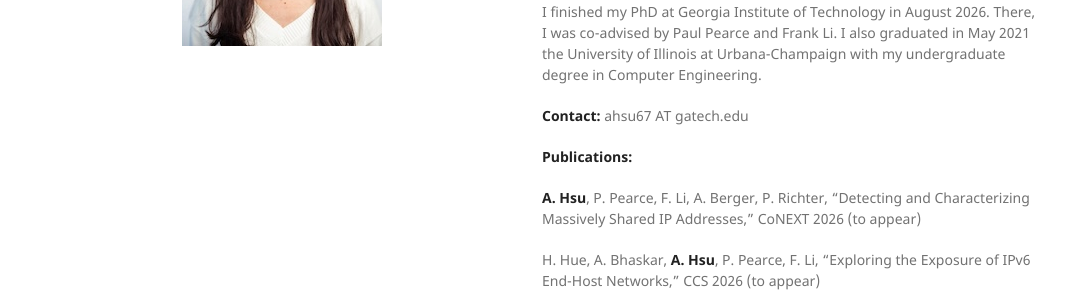
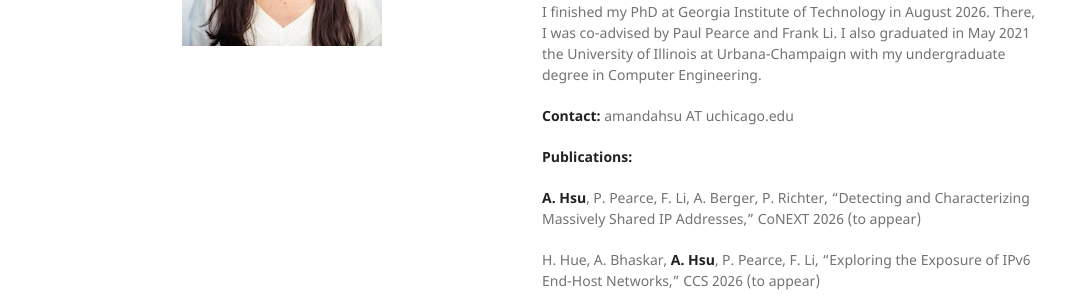
Before and after one commit to achsu3/achsu3.github.io, a Jekyll site: the page built from index.md, in a window 1280 px wide and 900 px high. Shown: the part 264-564 px from the top of the window, without its empty margins (28-1099 px from the left). Built offline with Jekyll 4.4.1, drawn with Linux system fonts in a browser that asks for light colours; the repository's description, which GitHub fills in, is left out.

Commit message:
Update index.md

```diff
--- a/index.md
+++ b/index.md
@@ -14,7 +14,7 @@ My other experience includes network verification and systems security.
 I finished my PhD at Georgia Institute of Technology in August 2026. There, I was co-advised by Paul Pearce and Frank Li.
 I also graduated in May 2021 the University of Illinois at Urbana-Champaign with my undergraduate degree in Computer Engineering.
 
-**Contact:** ahsu67 AT gatech.edu
+**Contact:** amandahsu AT uchicago.edu
 
 **Publications:**
 
```
